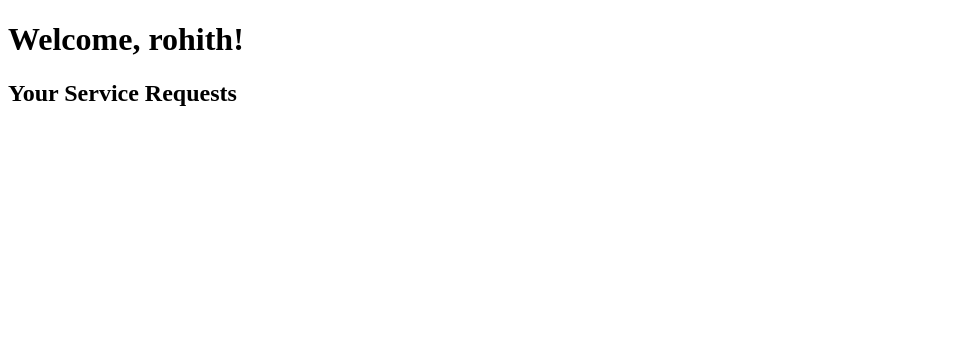
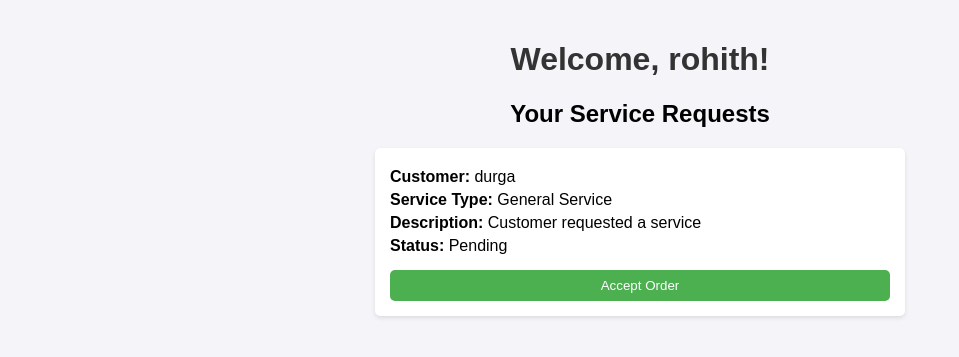
Before and after one commit to RohithGangarapu/ServiceFinder, a Django app: template workers/templates/worker_dashboard.html in a window 1280 px wide. Shown: the top 357 px of the page, without its empty margins (0-959 px from the left). Run offline with Django 4.2, Linux system fonts and the light colour scheme; the template is opened without the code that fills it: values that come from a table or form of the project are taken from there, others are empty; a user stored in the database is signed in; data comes from the database, SQL or seed files in the repository.

Commit message:
upto accept order

```diff
--- a/workers/models.py
+++ b/workers/models.py
@@ -1,31 +1,66 @@
 from django.db import models
 from django.contrib.auth.models import User
+from django.contrib.auth.hashers import make_password, check_password  # For password hashing
 
-# Model for users who are finding workers (Customers)
+# Model for Customers (Users searching for workers)
 class Customer(models.Model):
-    user = models.CharField(max_length=255)
-    password = models.CharField(max_length=255,default='pass')
-    phone_number = models.CharField(max_length=15)
-    latitude=models.FloatField(max_length=255,default=0.0)
-    longitude=models.FloatField(max_length=255,default=0.0)   # Store address or coordinates
+    user = models.OneToOneField(User, on_delete=models.CASCADE, related_name="customer_profile")
+    password = models.CharField(max_length=128)  # Store hashed password
+    phone_number = models.CharField(max_length=15, unique=True)
+    latitude = models.FloatField(default=0.0)
+    longitude = models.FloatField(default=0.0)
 
-# Model for workers (e.g., plumbers, mechanics)
+    def set_password(self, raw_password):
+        """Hashes and stores the password securely."""
+        self.password = make_password(raw_password)
+        self.save()
+
+    def check_password(self, raw_password):
+        """Verifies the entered password."""
+        return check_password(raw_password, self.password)
+
+    def __str__(self):
+        return self.user.username
+
+# Model for Workers (Service Providers)
 class Worker(models.Model):
-    user = models. CharField(max_length=255)
-    password = models.CharField(max_length=255,default='pass')
-    profession = models.CharField(max_length=100)  # e.g., plumber, mechanic
-    phone_number = models.CharField(max_length=15)
-    location = models.CharField(max_length=255)  # Store address or coordinates
-    latitude = models.FloatField()  # For map integration
-    longitude = models.FloatField()  # For map integration
+    user = models.OneToOneField(User, on_delete=models.CASCADE, related_name="worker_profile")
+    password = models.CharField(max_length=128)  # Store hashed password
+    profession = models.CharField(max_length=100)
+    phone_number = models.CharField(max_length=15, unique=True)
+    location = models.CharField(max_length=255)
+    latitude = models.FloatField()
+    longitude = models.FloatField()
     is_available = models.BooleanField(default=True)
     rating = models.FloatField(default=0.0)
 
-# Model for service requests
+    def set_password(self, raw_password):
+        """Hashes and stores the password securely."""
+        self.password = make_password(raw_password)
+        self.save()
+
+    def check_password(self, raw_password):
+        """Verifies the entered password."""
+        return check_password(raw_password, self.password)
+
+    def __str__(self):
+        return f"{self.user.username} ({self.profession})"
+
+# Model for Service Requests (Booking System)
 class ServiceRequest(models.Model):
+    STATUS_CHOICES = [
+        ('Pending', 'Pending'),
+        ('Accepted', 'Accepted'),
+        ('Completed', 'Completed'),
+    ]
+
     customer = models.ForeignKey(Customer, on_delete=models.CASCADE, related_name='requests')
     worker = models.ForeignKey(Worker, on_delete=models.CASCADE, related_name='requests')
     service_type = models.CharField(max_length=100)
     description = models.TextField()
-    status = models.CharField(max_length=50, default='Pending')  # e.g., Pending, Accepted, Completed
+    status = models.CharField(max_length=50, choices=STATUS_CHOICES, default='Pending')
     created_at = models.DateTimeField(auto_now_add=True)
+    completed_at = models.DateTimeField(null=True, blank=True)
+
+    def __str__(self):
+        return f"Request by {self.customer.user.username} to {self.worker.user.username} - {self.status}"
--- a/workers/templates/worker_dashboard.html
+++ b/workers/templates/worker_dashboard.html
@@ -1,15 +1,81 @@
 <!DOCTYPE html>
-<html>
+<html lang="en">
 <head>
+    <meta charset="UTF-8">
+    <meta name="viewport" content="width=device-width, initial-scale=1.0">
     <title>Worker Dashboard</title>
+    <style>
+        body {
+            font-family: 'Arial', sans-serif;
+            background-color: #f4f4f9;
+            margin: 0;
+            padding: 20px;
+            text-align: center;
+        }
+        h1 {
+            color: #333;
+        }
+        .service-request {
+            background: white;
+            padding: 15px;
+            margin: 10px auto;
+            width: 90%;
+            max-width: 500px;
+            border-radius: 5px;
+            box-shadow: 0 2px 4px rgba(0, 0, 0, 0.1);
+            text-align: left;
+        }
+        .service-request p {
+            margin: 5px 0;
+        }
+        .accept-btn {
+            background-color: #4CAF50;
+            color: white;
+            padding: 8px;
+            border: none;
+            border-radius: 5px;
+            cursor: pointer;
+            width: 100%;
+            margin-top: 10px;
+        }
+        .accept-btn:hover {
+            background-color: #45a049;
+        }
+    </style>
 </head>
 <body>
     <h1>Welcome, {{ request.user.username }}!</h1>
     <h2>Your Service Requests</h2>
-    <ul>
-        {% for request in requests %}
-            <li>{{ request.customer.user.username }} - {{ request.service_type }}</li>
+
+    {% if requests %}
+        {% for req in requests %}
+            <div class="service-request">
+                <p><strong>Customer:</strong> {{ req.customer }}</p>
+                <p><strong>Service Type:</strong> {{ req.service_type }}</p>
+                <p><strong>Description:</strong> {{ req.description }}</p>
+                <p><strong>Status:</strong> <span id="status-{{ req.customer }}-{{ req.service_type }}">{{ req.status }}</span></p>
+
+                {% if req.status == "Pending" %}
+                    <button class="accept-btn" onclick="acceptOrder('{{ request.user.username }}', '{{ req.customer }}', '{{ req.service_type }}')">
+                        Accept Order
+                    </button>
+                {% endif %}
+            </div>
         {% endfor %}
-    </ul>
+    {% else %}
+        <p>No service requests at the moment.</p>
+    {% endif %}
+
+    <script>
+        function acceptOrder(workerUsername, customerUsername, serviceType) {
+            fetch(`/accept-order/${workerUsername}/${customerUsername}/${serviceType}/`, { method: "POST" })
+                .then(response => response.json())
+                .then(data => {
+                    alert(data.message);
+                    document.getElementById(`status-${customerUsername}-${serviceType}`).innerText = "Accepted";
+                })
+                .catch(error => console.error("Error:", error));
+        }
+    </script>
 </body>
 </html>
--- a/workers/urls.py
+++ b/workers/urls.py
@@ -5,8 +5,9 @@ urlpatterns = [
     path('customer/register/', views.customer_register, name='customer_register'),
     path('worker/register/', views.worker_register, name='worker_register'),
     path('login/', views.user_login, name='login'),
-    path('home/', views.home, name='home'),
-    path('customer-dashboard/', views.customer_dashboard, name='customer_dashboard'),
     path('worker-dashboard/', views.worker_dashboard, name='worker_dashboard'),
     path('search-workers/', views.search_workers, name='search_workers'),
+     path('accept-order/<str:worker_username>/<str:customer_username>/<str:service_type>/', views.accept_order, name='accept_order'),
+     path('book-worker/worker_name=<str:worker_name>/', views.book_worker, name='book_worker'),
+
 ]
```
Also changed, not shown: workers/templates/search_worker.html (+49 -19 lines), workers/views.py (+95 -32 lines), db.sqlite3, workers/migrations/0003_customer_booking.py (added), workers/migrations/0004_remove_customer_password_remove_worker_password_and_more.py (added), workers/migrations/0005_alter_customer_user_alter_worker_user.py (added), workers/migrations/0006_alter_customer_user_alter_worker_user.py (added), workers/migrations/0007_remove_customer_booking_remove_worker_booked_by_and_more.py (added), workers/migrations/0008_worker_password.py (added), workers/migrations/0009_customer_password.py (added), workers/migrations/0010_alter_customer_password_alter_customer_user_and_more.py (added).
